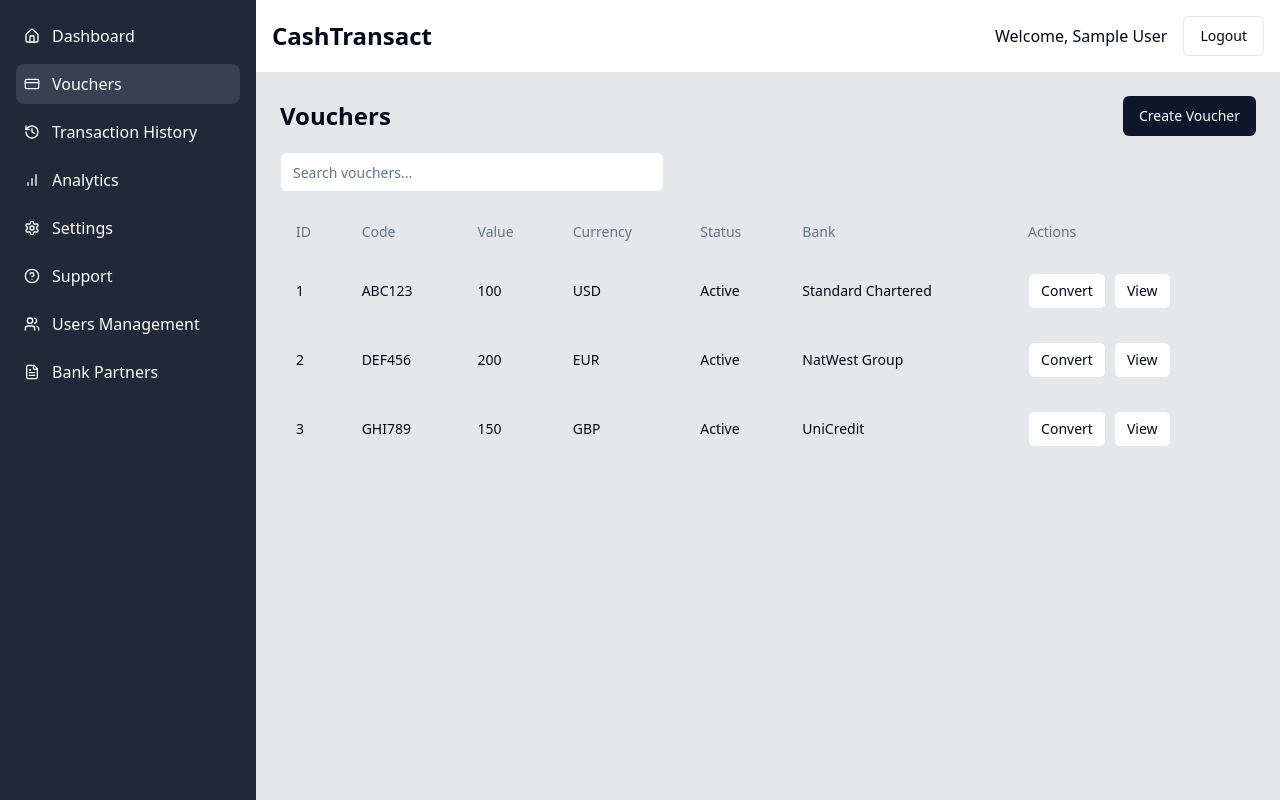
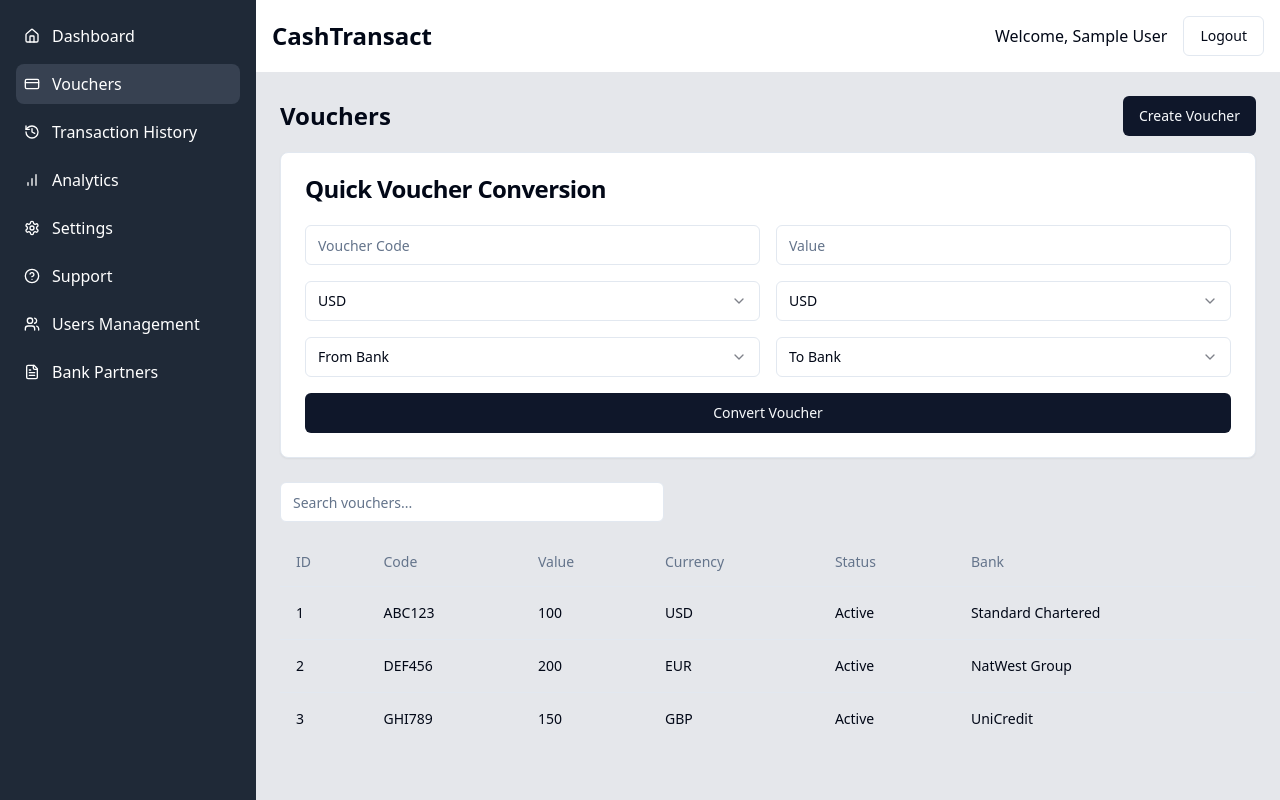
Before and after one commit to GPT-Engineer-App/voucherocity, a React (Vite) app: page /vouchers in a window 1280 px wide. Built offline with nearby package versions, Linux system fonts and the light colour scheme; sample sign-in values are in the browser's storage.

Commit message:
Add voucher conversion feature
Implement a streamlined process for users to convert cash vouchers by entering the voucher code, amount, and currencies. Users can select a target bank from the provided list for the conversion.
[skip gpt_engineer]

```diff
--- a/src/pages/Vouchers.jsx
+++ b/src/pages/Vouchers.jsx
@@ -4,8 +4,10 @@ import { Input } from "@/components/ui/input";
 import { Table, TableBody, TableCell, TableHead, TableHeader, TableRow } from "@/components/ui/table";
 import { Dialog, DialogContent, DialogHeader, DialogTitle, DialogFooter } from "@/components/ui/dialog";
 import { Select, SelectContent, SelectItem, SelectTrigger, SelectValue } from "@/components/ui/select";
-import VoucherConversion from '../components/VoucherConversion';
+import { Card, CardContent, CardHeader, CardTitle } from "@/components/ui/card";
 import { useQuery, useMutation, useQueryClient } from '@tanstack/react-query';
+import { useBankPartners } from '../contexts/BankPartnersContext';
+import toast from 'react-hot-toast';
 
 const fetchVouchers = async () => {
   // Simulated API call
@@ -24,12 +26,13 @@ const createVoucher = async (voucherData) => {
 };
 
 const Vouchers = () => {
-  const [selectedVoucher, setSelectedVoucher] = useState(null);
   const [searchTerm, setSearchTerm] = useState('');
   const [isCreateDialogOpen, setIsCreateDialogOpen] = useState(false);
   const [newVoucher, setNewVoucher] = useState({ code: '', value: '', currency: 'USD', bank: '' });
+  const [conversionVoucher, setConversionVoucher] = useState({ code: '', value: '', fromCurrency: 'USD', toCurrency: 'USD', fromBank: '', toBank: '' });
 
   const queryClient = useQueryClient();
+  const { bankPartners } = useBankPartners();
 
   const { data: vouchers, isLoading, error } = useQuery({
     queryKey: ['vouchers'],
@@ -45,6 +48,19 @@ const Vouchers = () => {
     },
   });
 
+  const convertVoucherMutation = useMutation({
+    mutationFn: async (voucherData) => {
+      // Simulated API call for voucher conversion
+      await new Promise(resolve => setTimeout(resolve, 1000));
+      return { ...voucherData, status: 'Converted' };
+    },
+    onSuccess: (data) => {
+      queryClient.invalidateQueries(['vouchers']);
+      setConversionVoucher({ code: '', value: '', fromCurrency: 'USD', toCurrency: 'USD', fromBank: '', toBank: '' });
+      toast.success('Voucher converted successfully');
+    },
+  });
+
   const filteredVouchers = vouchers?.filter(voucher =>
     voucher.code.toLowerCase().includes(searchTerm.toLowerCase()) ||
     voucher.bank.toLowerCase().includes(searchTerm.toLowerCase())
@@ -52,6 +68,10 @@ const Vouchers = () => {
 
   const handleCreateVoucher = () => {
     createVoucherMutation.mutate(newVoucher);
+  };
+
+  const handleConvertVoucher = () => {
+    convertVoucherMutation.mutate(conversionVoucher);
   };
 
   if (isLoading) return <div>Loading...</div>;
@@ -63,6 +83,69 @@ const Vouchers = () => {
         <h2 className="text-2xl font-bold">Vouchers</h2>
         <Button onClick={() => setIsCreateDialogOpen(true)}>Create Voucher</Button>
       </div>
+
+      <Card className="mb-6">
+        <CardHeader>
+          <CardTitle>Quick Voucher Conversion</CardTitle>
+        </CardHeader>
+        <CardContent>
+          <div className="grid grid-cols-2 gap-4">
+            <Input
+              placeholder="Voucher Code"
+              value={conversionVoucher.code}
+              onChange={(e) => setConversionVoucher({...conversionVoucher, code: e.target.value})}
+            />
+            <Input
+              type="number"
+              placeholder="Value"
+              value={conversionVoucher.value}
+              onChange={(e) => setConversionVoucher({...conversionVoucher, value: e.target.value})}
+            />
+            <Select value={conversionVoucher.fromCurrency} onValueChange={(value) => setConversionVoucher({...conversionVoucher, fromCurrency: value})}>
+              <SelectTrigger>
+                <SelectValue placeholder="From Currency" />
+              </SelectTrigger>
+              <SelectContent>
+                <SelectItem value="USD">USD</SelectItem>
+                <SelectItem value="EUR">EUR</SelectItem>
+                <SelectItem value="GBP">GBP</SelectItem>
+              </SelectContent>
+            </Select>
+            <Select value={conversionVoucher.toCurrency} onValueChange={(value) => setConversionVoucher({...conversionVoucher, toCurrency: value})}>
+              <SelectTrigger>
+                <SelectValue placeholder="To Currency" />
+              </SelectTrigger>
+              <SelectContent>
+                <SelectItem value="USD">USD</SelectItem>
+                <SelectItem value="EUR">EUR</SelectItem>
+                <SelectItem value="GBP">GBP</SelectItem>
+              </SelectContent>
+            </Select>
+            <Select value={conversionVoucher.fromBank} onValueChange={(value) => setConversionVoucher({...conversionVoucher, fromBank: value})}>
+              <SelectTrigger>
+                <SelectValue placeholder="From Bank" />
+              </SelectTrigger>
+              <SelectContent>
+                {bankPartners.map((bank) => (
+                  <SelectItem key={bank} value={bank}>{bank}</SelectItem>
+                ))}
+              </SelectContent>
+            </Select>
+            <Select value={conversionVoucher.toBank} onValueChange={(value) => setConversionVoucher({...conversionVoucher, toBank: value})}>
+              <SelectTrigger>
+                <SelectValue placeholder="To Bank" />
+              </SelectTrigger>
+              <SelectContent>
+                {bankPartners.map((bank) => (
+                  <SelectItem key={bank} value={bank}>{bank}</SelectItem>
+                ))}
+              </SelectContent>
+            </Select>
+          </div>
+          <Button className="mt-4 w-full" onClick={handleConvertVoucher}>Convert Voucher</Button>
+        </CardContent>
+      </Card>
+
       <div className="mb-4">
         <Input
           placeholder="Search vouchers..."
@@ -80,7 +163,6 @@ const Vouchers = () => {
             <TableHead>Currency</TableHead>
             <TableHead>Status</TableHead>
             <TableHead>Bank</TableHead>
-            <TableHead>Actions</TableHead>
           </TableRow>
         </TableHeader>
         <TableBody>
@@ -92,20 +174,11 @@ const Vouchers = () => {
               <TableCell>{voucher.currency}</TableCell>
               <TableCell>{voucher.status}</TableCell>
               <TableCell>{voucher.bank}</TableCell>
-              <TableCell>
-                <Button variant="outline" size="sm" className="mr-2" onClick={() => setSelectedVoucher(voucher)}>Convert</Button>
-                <Button variant="outline" size="sm">View</Button>
-              </TableCell>
             </TableRow>
           ))}
         </TableBody>
       </Table>
-      {selectedVoucher && (
-        <VoucherConversion
-          voucher={selectedVoucher}
-          onClose={() => setSelectedVoucher(null)}
-        />
-      )}
+
       <Dialog open={isCreateDialogOpen} onOpenChange={setIsCreateDialogOpen}>
         <DialogContent>
           <DialogHeader>
@@ -135,7 +208,16 @@ const Vouchers = () => {
             </div>
             <div className="grid grid-cols-4 items-center gap-4">
               <label htmlFor="bank" className="text-right">Bank</label>
-              <Input id="bank" value={newVoucher.bank} onChange={(e) => setNewVoucher({...newVoucher, bank: e.target.value})} className="col-span-3" />
+              <Select value={newVoucher.bank} onValueChange={(value) => setNewVoucher({...newVoucher, bank: value})}>
+                <SelectTrigger className="col-span-3">
+                  <SelectValue placeholder="Select bank" />
+                </SelectTrigger>
+                <SelectContent>
+                  {bankPartners.map((bank) => (
+                    <SelectItem key={bank} value={bank}>{bank}</SelectItem>
+                  ))}
+                </SelectContent>
+              </Select>
             </div>
           </div>
           <DialogFooter>
```
